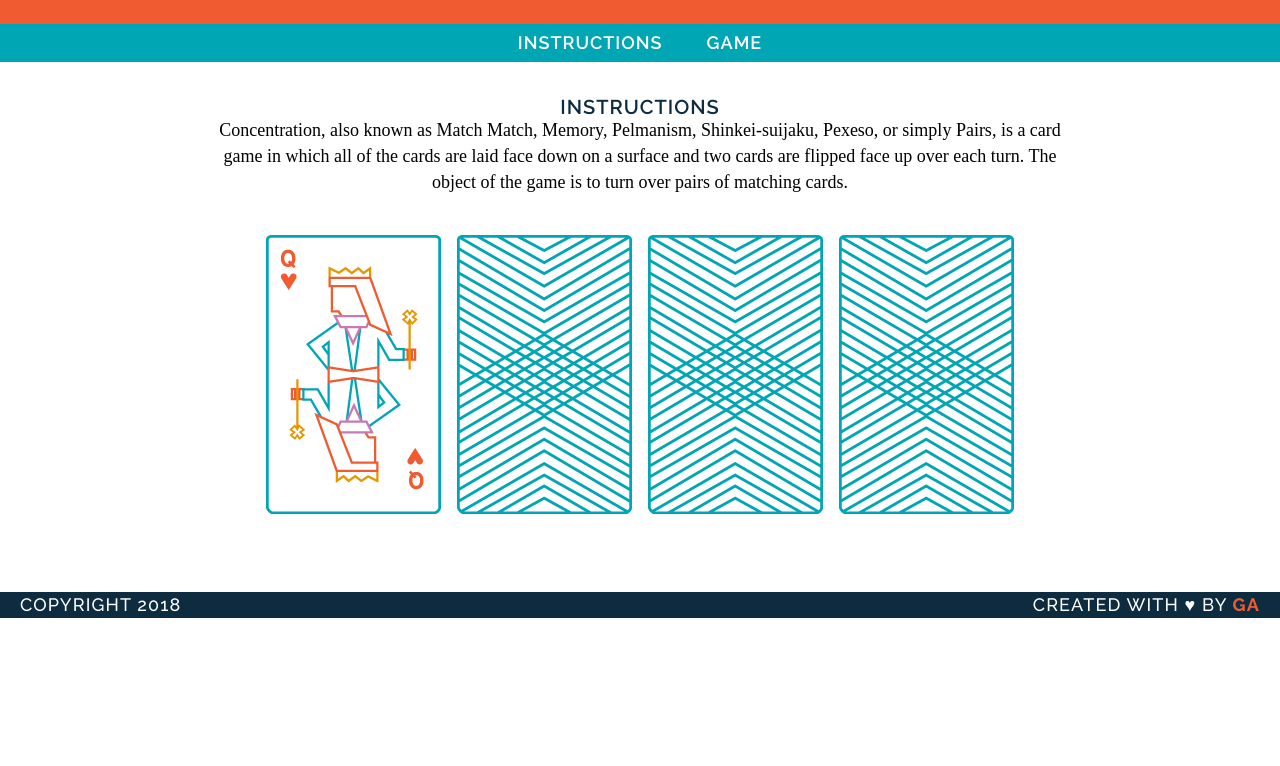
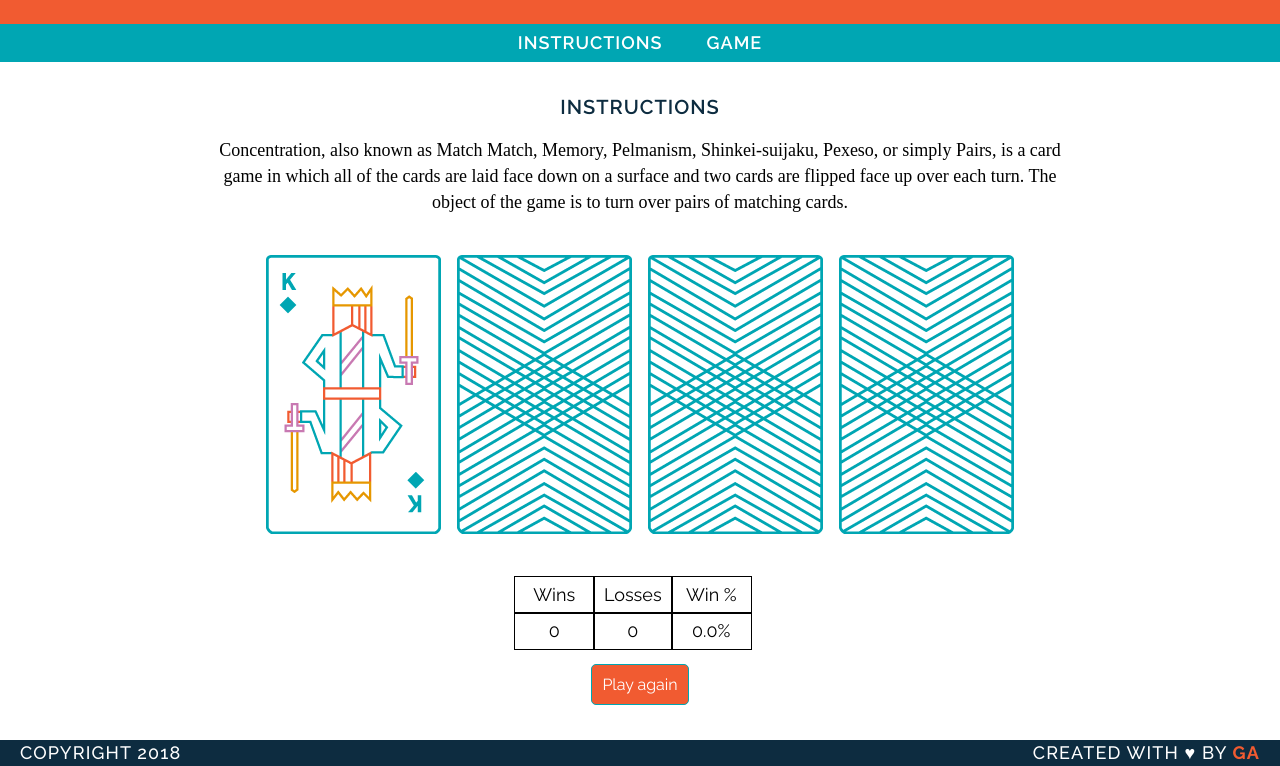
Before and after one commit to graemeerickson/wdi-fundamentals-memorygame, a plain HTML site: page index.html in a window 1280 px wide. Both pictures are taken after a click on the picture 353 px from the left and 455 px from the top of the page. Shown: the part 81-847 px from the top of the page. Before the commit the page ends 800 px from the top, so only its background shows below. Drawn offline with Linux system fonts and the light colour scheme; a web font is replaced by a local one.

Commit message:
Implemented random card shuffle and scoreboard

```diff
--- a/css/style.css
+++ b/css/style.css
@@ -37,6 +37,7 @@ h3 {
    color: #0D2C40;
    font-size: 20px;
    font-weight: 600;
+   margin-bottom: 20px;
 }
 
 p {
@@ -61,6 +62,31 @@ a:hover {
 
 img {
    margin: 40px 8px;
+}
+
+ul {
+   margin: 0 auto;
+}
+
+li {
+   text-align: center;
+   font-size: 18px;
+   padding: 8px;
+   width: 25%;
+   height: 20px;
+   outline: 1px solid #000000;
+   float: left;
+   line-height: 20px;
+}
+
+input {
+   font-family: "Raleway", sans-serif;
+   background-color: #F15B31;
+   color: #FFFFFF;
+   font-size: 16px;
+   padding: 10px;
+   border: 1px solid #00A6B3;
+   border-radius: 5px;
 }
 
 footer {
@@ -96,3 +122,9 @@ footer {
    color: #F15B31;
    font-weight: 700;
 }
+
+.scoreboard {
+   font-family: "Raleway", sans-serif;
+   padding: 0px 300px 15px 300px;
+   text-align: left;
+}
--- a/index.html
+++ b/index.html
@@ -21,6 +21,19 @@
 
       <div id="game-board" class="board clearfix"></div>
 
+      <div class="scoreboard clearfix">
+         <ul>
+            <li>Wins</li>
+            <li>Losses</li>
+            <li>Win %</li>
+            <li id="wins">0</li>
+            <li id="losses">0</li>
+            <li id="winpercentage">0.0%</li>
+         </ul>
+      </div>
+
+      <input id="replay" type="button" value="Play again" />
+
    </main>
    <footer class="clearfix">
       <p class="copyright">Copyright 2018</p>
--- a/js/main.js
+++ b/js/main.js
@@ -24,42 +24,100 @@ var cards = [
 
 var cardsInPlay = [];
 var cardId;  //global variable in order to reference in more than one function
+var numWins = 0;
+var numLosses = 0;
+var winPercentage = 0.0;
 
 // logic to check whether the two cards match
 var checkForMatch = function () {
    if (cardsInPlay[0] === cardsInPlay[1]) {
       console.log("You found a match!");
       setTimeout(function() { alert("You found a match!"); }, 25);
+      numWins += 1;
+      document.getElementById('wins').innerHTML = numWins;
+      if (numWins === 0) {
+         winPercentage = 0.00;
+      } else {
+         winPercentage = round((numWins / (numLosses + numWins) * 100),1);
+      };
+      document.getElementById('winpercentage').innerHTML = winPercentage + "%";
    } else {
       console.log("Sorry, try again.");
       setTimeout(function() { alert("Sorry, try again."); }, 25);
+      numLosses += 1;
+      if (numWins === 0) {
+         winPercentage = 0.00;
+      } else {
+         winPercentage = round((numWins / (numLosses + numWins) * 100),1);
+      };
+      document.getElementById('losses').innerHTML = numLosses;
+      document.getElementById('winpercentage').innerHTML = winPercentage + "%";
    };
+   replayGame();
 };
 
 // receive flipped card, add it to cards in play, and check for a match
 var flipCard = function () {
    cardId = this.getAttribute('data-id');
    cardsInPlay.push(cards[cardId].rank);
-   console.log("User flipped " + cards[cardId].rank);
-   console.log("Flipped card suit: " + cards[cardId].suit);
-   console.log("Flipped card image: " + cards[cardId].cardImage);
-   this.setAttribute('src',cards[cardId].cardImage);
-   if (cardsInPlay.length < 2) {
-      console.log("Waiting for second card to flip...")
-   } else {
-      checkForMatch()
+   if (cardsInPlay.length <= 2) {
+      console.log("User flipped " + cards[cardId].rank);
+      console.log("Flipped card suit: " + cards[cardId].suit);
+      console.log("Flipped card image: " + cards[cardId].cardImage);
+      this.setAttribute('src',cards[cardId].cardImage);
+   };
+   if (cardsInPlay.length === 2) {
+      checkForMatch();
    };
 };
 
 // set up the board - four cards facing down
 var createBoard = function () {
+
+   var shuffledDeck = [];
+
    for (var i = 0; i < cards.length; i++) {
+
+      // calculate random number within our range of cards in order to provide a shuffled deck each play
+      shuffledCard = getRandomInt(0, cards.length-1);
+      while (shuffledDeck.includes(shuffledCard)) {
+         shuffledCard = getRandomInt(0, cards.length-1);
+      };
+      shuffledDeck.push(shuffledCard);
+      console.log("Shuffled card: " + shuffledCard)
+
       var cardElement = document.createElement('img');
       cardElement.setAttribute('src','images/back.png');
-      cardElement.setAttribute('data-id',i);
+      cardElement.setAttribute('data-id',shuffledCard);
       document.getElementById('game-board').appendChild(cardElement);
       cardElement.addEventListener('click',flipCard);
    };
 };
 
+// listen for the user to click the 'Replay game' button
+var replayGame = function() {
+   var replayGame = document.getElementById('replay');
+   replayGame.addEventListener('click',resetBoard);
+};
+
+// reset board by removing each card, then calling our createBoard function
+var resetBoard = function() {
+   cardsInPlay = [];
+   var cardElement = document.getElementById('game-board');
+   while (cardElement.firstChild) {
+      cardElement.removeChild(cardElement.firstChild);
+   };
+   createBoard();
+};
+
+// rounding function, thanks to: http://www.jacklmoore.com/notes/rounding-in-javascript/
+function round(value, decimals) {
+  return Number(Math.round(value+'e'+decimals)+'e-'+decimals);
+};
+
+// random number function, thanks to: https://stackoverflow.com/questions/1527803/generating-random-whole-numbers-in-javascript-in-a-specific-range
+function getRandomInt(min, max) {
+    return Math.floor(Math.random() * (max - min + 1)) + min;
+}
+
 createBoard();
```
